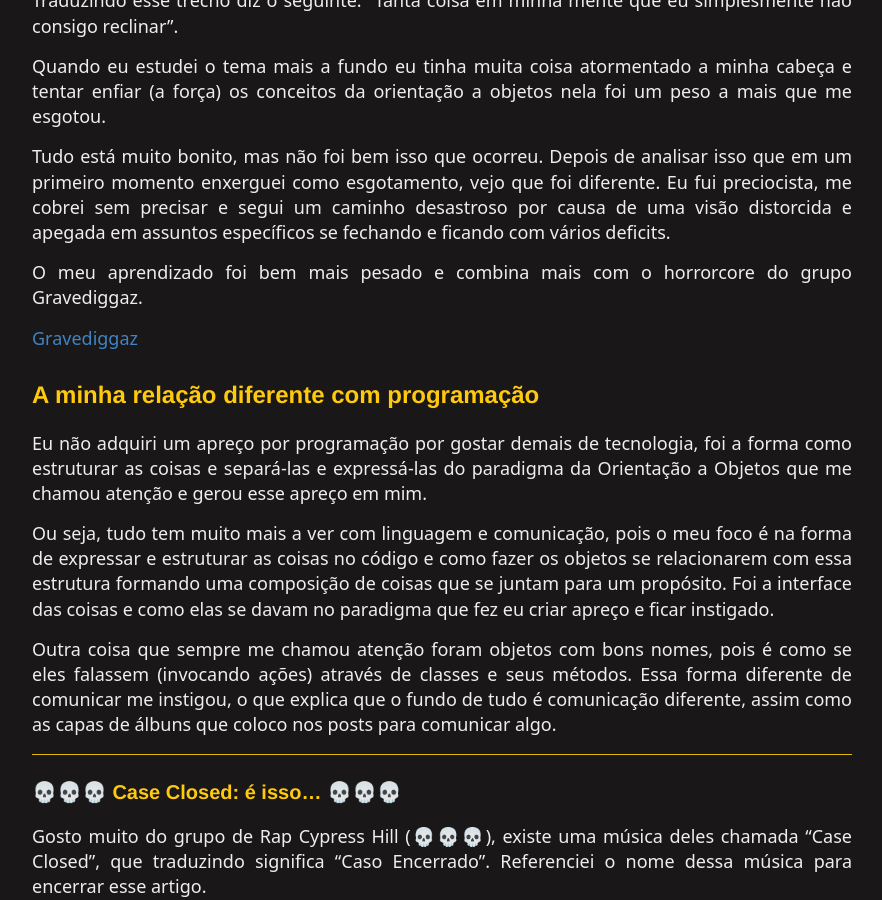
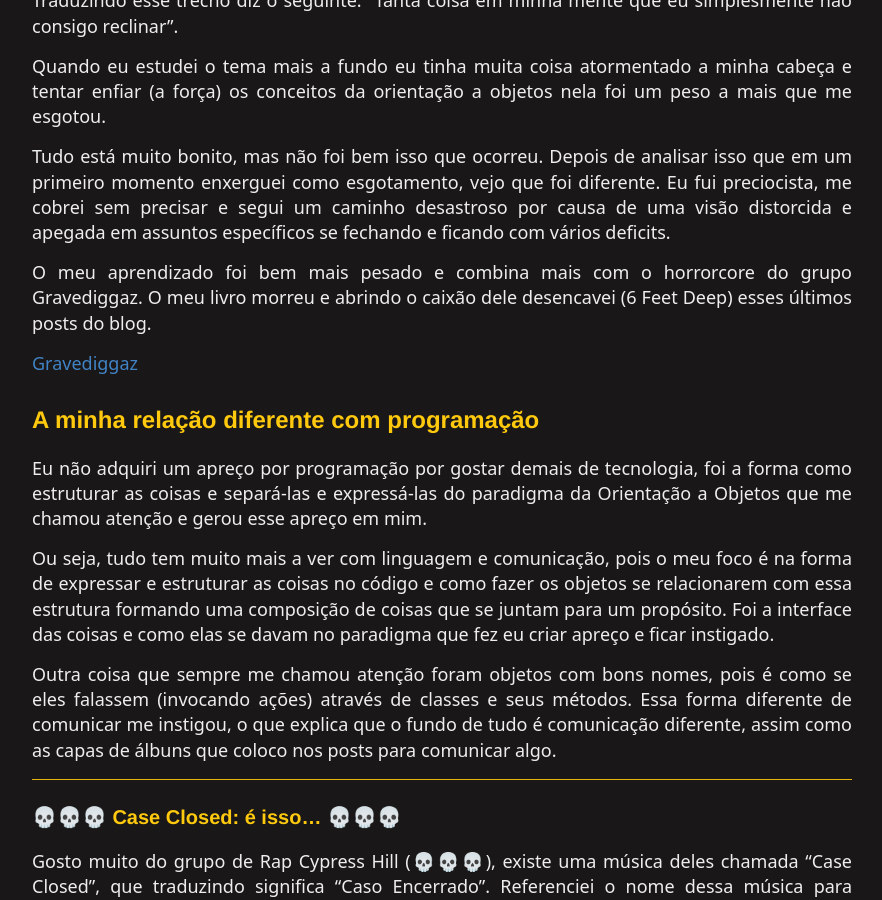
Before and after one commit to raphael-da-silva/raphael-da-silva.github.io, a Jekyll site: the page built from _posts/2021-06-17-way-aprendizado.md, in a window 1280 px wide and 900 px high, scrolled down 577 px. Shown: the whole window, without its empty margins (198-1080 px from the left). Built offline with Jekyll 4.4.1, drawn with Linux system fonts in a browser that asks for light colours; nearby versions of some CDN libraries.

Commit message:
Revisão

```diff
--- a/_posts/2021-06-17-way-aprendizado.md
+++ b/_posts/2021-06-17-way-aprendizado.md
@@ -17,7 +17,7 @@ Quando eu estudei o tema mais a fundo eu tinha muita coisa atormentado a minha c
 
 Tudo está muito bonito, mas não foi bem isso que ocorreu. Depois de analisar isso que em um primeiro momento enxerguei como esgotamento, vejo que foi diferente. Eu fui preciocista, me cobrei sem precisar e segui um caminho desastroso por causa de uma visão distorcida e apegada em assuntos específicos se fechando e ficando com vários deficits.
 
-O meu aprendizado foi bem mais pesado e combina mais com o horrorcore do grupo Gravediggaz.
+O meu aprendizado foi bem mais pesado e combina mais com o horrorcore do grupo Gravediggaz. O meu livro morreu e abrindo o caixão dele desencavei (6 Feet Deep) esses últimos posts do blog.
 
 [Gravediggaz](https://i.scdn.co/image/ab67616d0000b273b85cf390a0e41f14ddae24cc)
 
```
